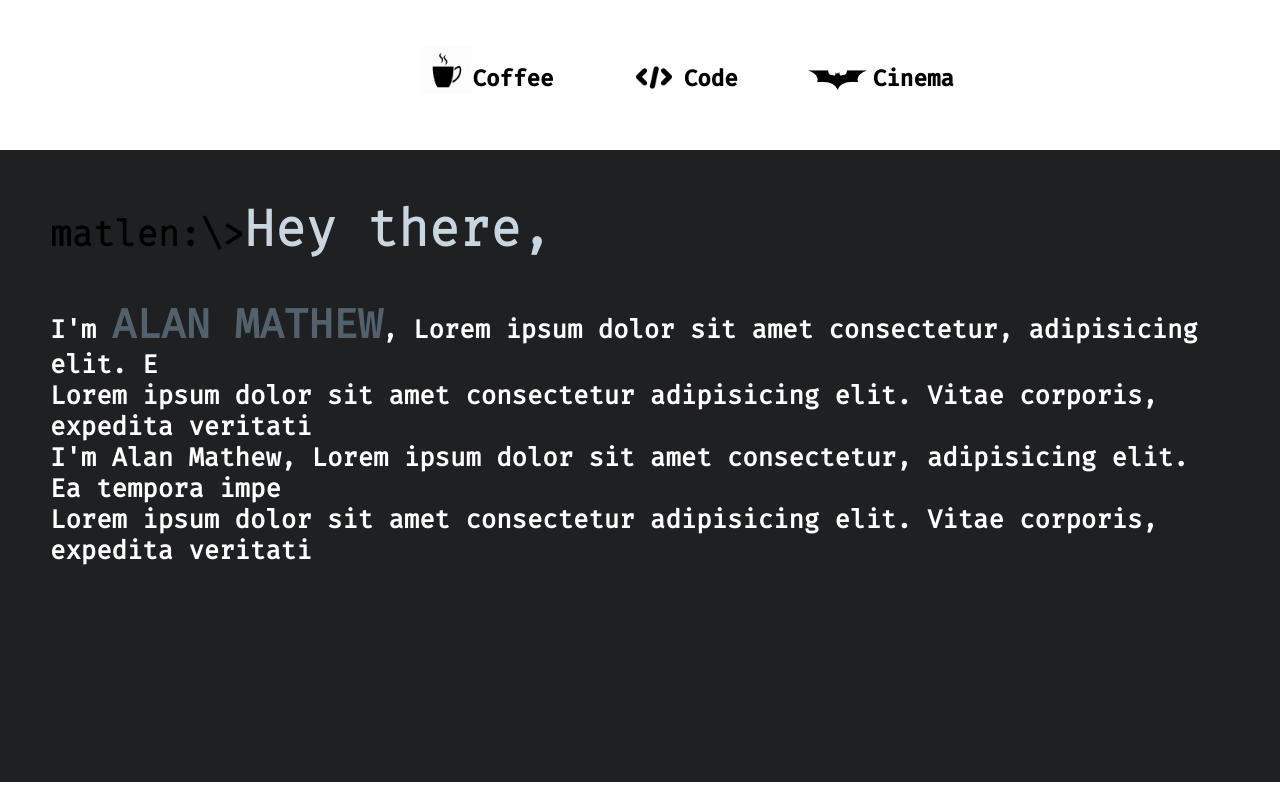
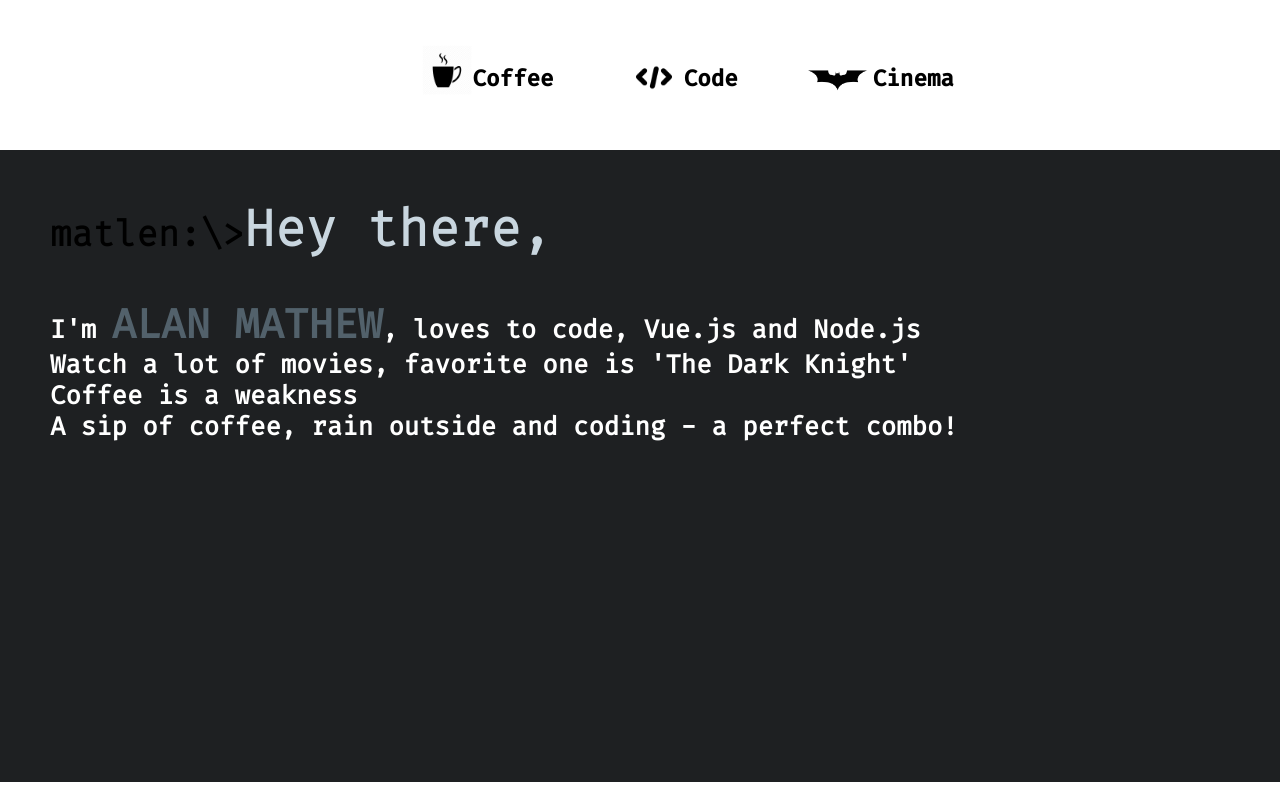
Before and after one commit to alanmatw/matlen.dev, a Vue app: page / in a window 1280 px wide. Built offline with nearby package versions, Linux system fonts and the light colour scheme.

Commit message:
feat: update content in landing page

```diff
--- a/src/components/Home/Landing.vue
+++ b/src/components/Home/Landing.vue
@@ -2,10 +2,10 @@
   <div class = "Main">
     <div class="Base">
       <h1><span id="Lpath">matlen:\></span>Hey there,</h1>
-      <h2>I'm <span id="Lname">ALAN MATHEW</span>, Lorem ipsum dolor sit amet consectetur, adipisicing elit. E</h2>
-      <h2>Lorem ipsum dolor sit amet consectetur adipisicing elit. Vitae corporis, expedita veritati</h2>
-      <h2>I'm Alan Mathew, Lorem ipsum dolor sit amet consectetur, adipisicing elit. Ea tempora impe</h2>
-      <h2>Lorem ipsum dolor sit amet consectetur adipisicing elit. Vitae corporis, expedita veritati</h2>
+      <h2>I'm <span id="Lname">ALAN MATHEW</span>, loves to code, Vue.js and Node.js</h2>
+      <h2>Watch a lot of movies, favorite one is 'The Dark Knight'</h2>
+      <h2>Coffee is a weakness</h2>
+      <h2>A sip of coffee, rain outside and coding - a perfect combo!</h2>
     </div>
   </div>
 </template>
```
